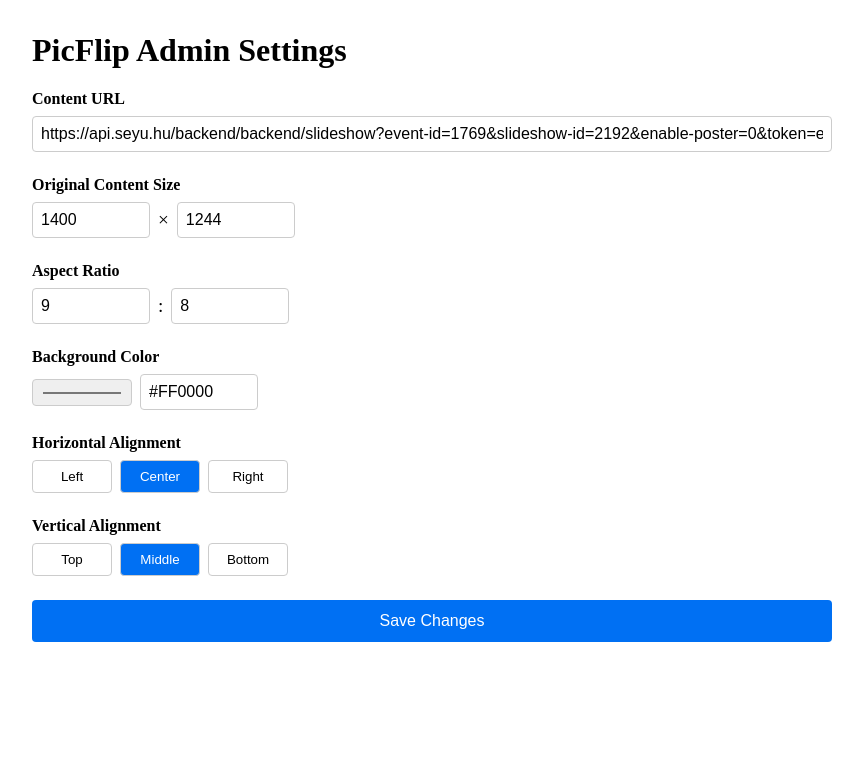
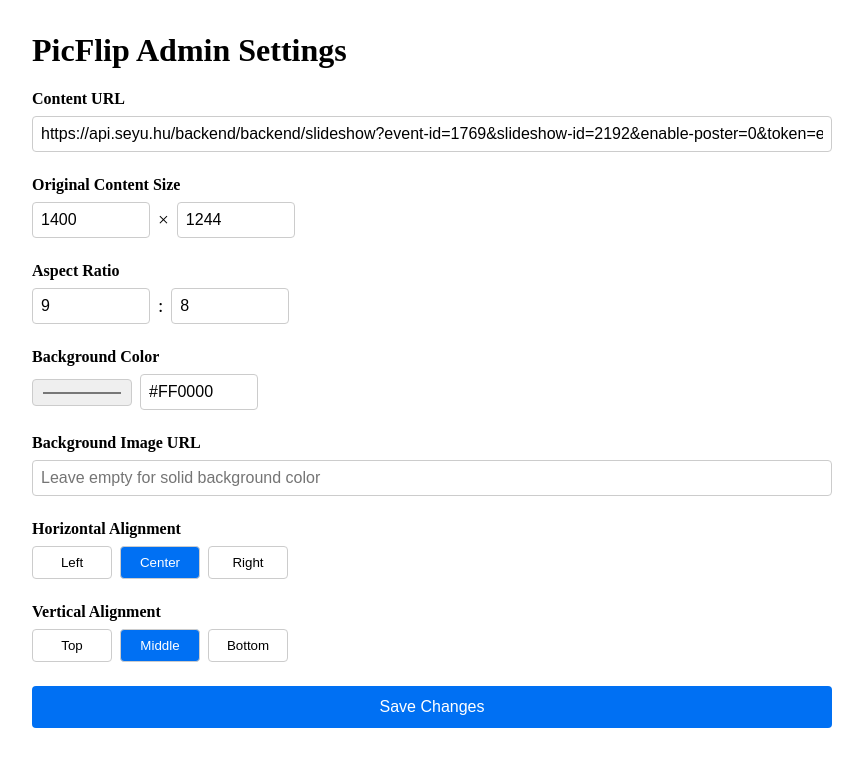
Before and after one commit to moldovancsaba/picflip, a Next.js app: page /admin in a window 1280 px wide. Shown: the top 766 px of the page, without its empty margins (208-1071 px from the left). Built offline with nearby package versions, Linux system fonts and the light colour scheme.

Commit message:
feat: add tiled background image support
- Add background image URL setting
- Implement tiled background image in Container
- Update admin interface with image URL field
- Update documentation with background settings

```diff
--- a/src/app/admin/page.tsx
+++ b/src/app/admin/page.tsx
@@ -184,6 +184,17 @@
         </FormGroup>
 
         <FormGroup>
+          <Label htmlFor="backgroundImageUrl">Background Image URL</Label>
+          <Input
+            id="backgroundImageUrl"
+            type="url"
+            value={formData.backgroundImageUrl}
+            onChange={(e) => handleChange('backgroundImageUrl', e.target.value)}
+            placeholder="Leave empty for solid background color"
+          />
+        </FormGroup>
+
+        <FormGroup>
           <Label>Horizontal Alignment</Label>
           <AlignmentGrid>
             <AlignmentButton
--- a/src/lib/settings-context.tsx
+++ b/src/lib/settings-context.tsx
@@ -12,6 +12,7 @@
   aspectRatioX: number;
   aspectRatioY: number;
   backgroundColor: string;
+  backgroundImageUrl: string;
   horizontalAlignment: HorizontalAlignment;
   verticalAlignment: VerticalAlignment;
 }
@@ -23,6 +24,7 @@
   aspectRatioX: 9,
   aspectRatioY: 8,
   backgroundColor: '#FF0000',
+  backgroundImageUrl: '',
   horizontalAlignment: 'center',
   verticalAlignment: 'middle',
 };
```
Also changed, not shown: src/app/page.tsx (+10 -2 lines), 1 other file (tests, documents, lock files or other folders).
